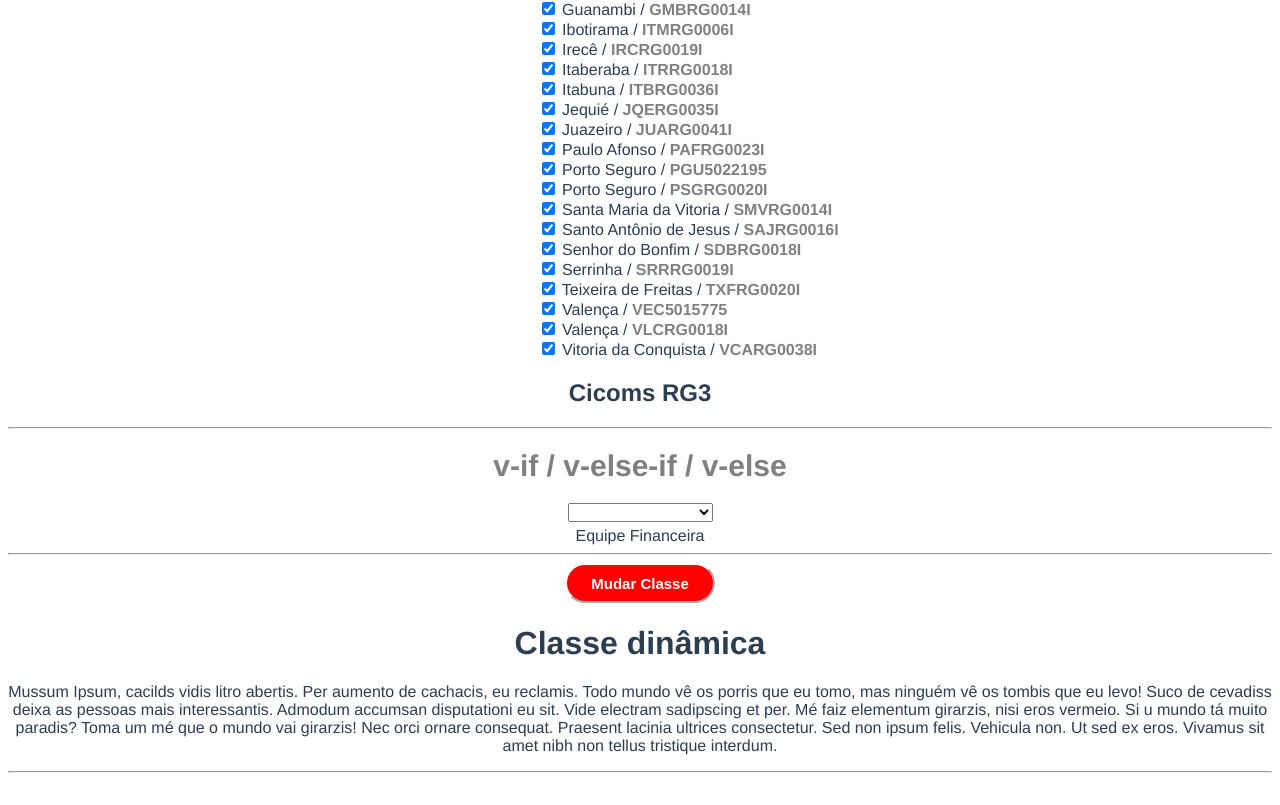
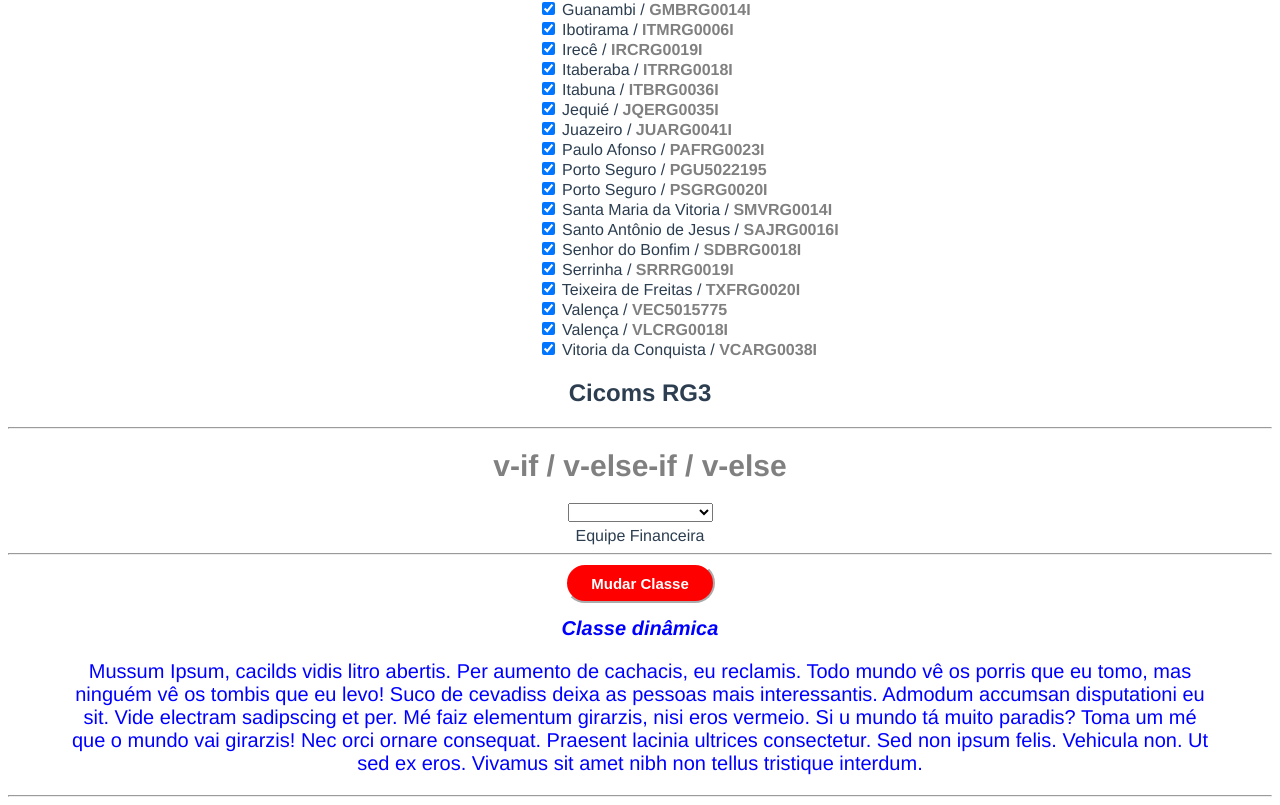
Before and after one commit to Peter-loliveira/CursoVue, a Vue app: page / in a window 1280 px wide. Shown: the part 1605-2410 px from the top of the page. Before the commit the page ends 2386 px from the top, so only its background shows below. Built offline with nearby package versions, Linux system fonts and the light colour scheme; the HTML template or start-up script is replaced by a standard one.

Commit message:
Correction chageClass

```diff
--- a/src/components/CompChangeClass.vue
+++ b/src/components/CompChangeClass.vue
@@ -1,8 +1,8 @@
 <template>
   <div>
-    <button v-on:click="changeClass()">Mudar Classe</button>
-    <h1 :class="{ 'title-home': isHome }">Classe dinâmica</h1>
-    <p :class="{ 'title-home': isHome }">
+    <button @click="changeClass()">Mudar Classe</button>
+    <h1 :class = "['title', 'titleObliqueBold', {'title-home': isHome} ]">Classe dinâmica</h1>
+    <p :class="['title', {'title-homeP': isHome}]">
       Mussum Ipsum, cacilds vidis litro abertis. Per aumento de cachacis, eu
       reclamis. Todo mundo vê os porris que eu tomo, mas ninguém vê os tombis
       que eu levo! Suco de cevadiss deixa as pessoas mais interessantis. Admodum
@@ -36,10 +36,20 @@ export default {
 .title {
   color: blue;
   font-size: 20px;
+  width: 90%;
+  margin-left: 5%;
+}
+.titleObliqueBold {
+  font-style: oblique;
+  font-weight: bold;
 }
 .title-home {
   color: green;
   font-size: 30px;
+}
+.title-homeP {
+  color: green;
+  font-size: 20px;
 }
 
 button {
```
